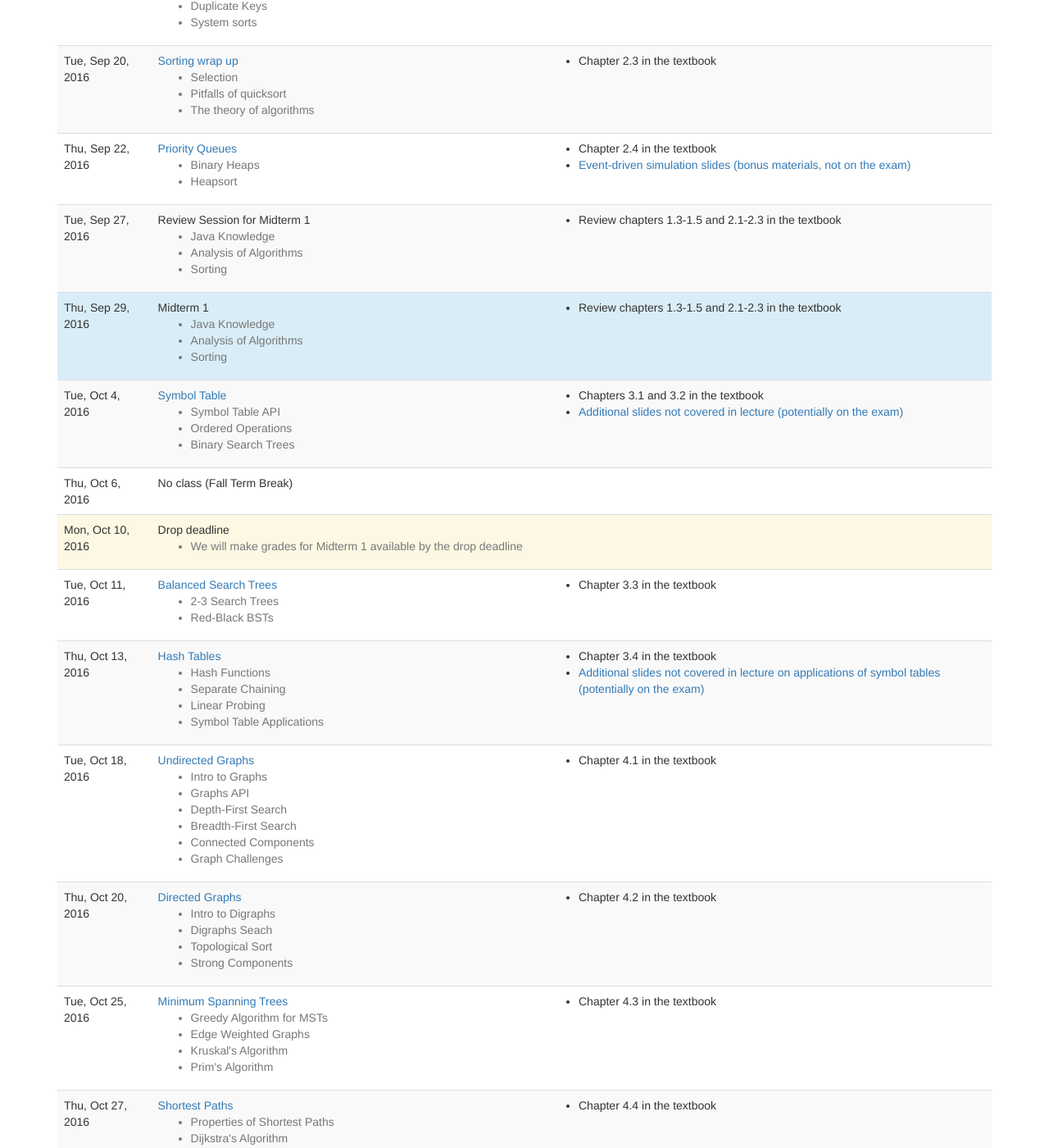
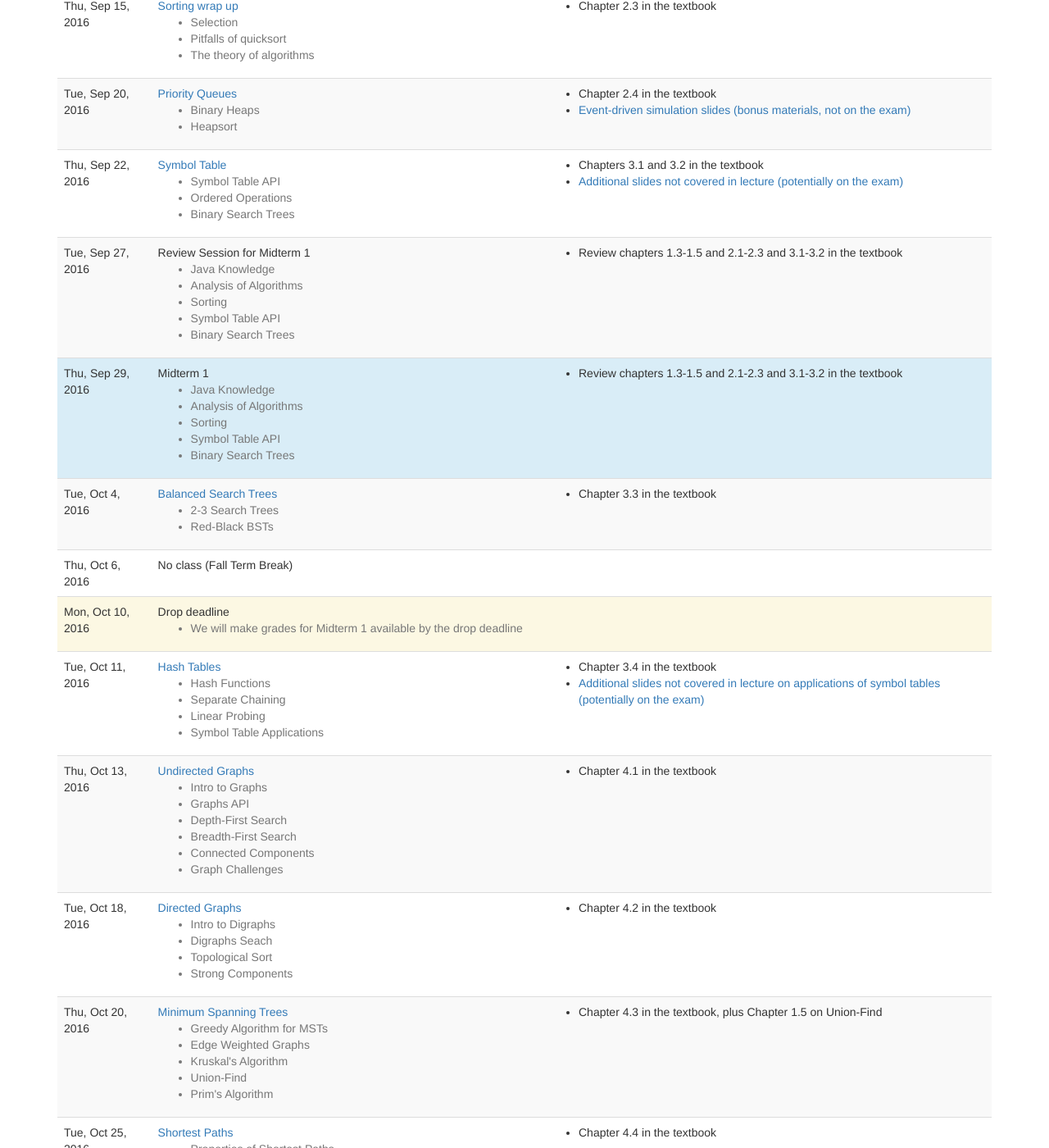
Before and after one commit to vikramkh/course-website-16fa, a Jekyll site: the page built from lectures.md, in a window 1280 px wide and 1400 px high, scrolled down 745 px. Shown: the whole window at 82% size. Built offline with Jekyll 4.4.1, drawn with Linux system fonts in a browser that asks for light colours; nearby versions of some CDN libraries; part of the change alters nothing that is shown; some of the changed text lies outside the part shown.

Commit message:
Updated lecture schedule
Moved Union-Find to same lecture as Kruskal's Algorithm

```diff
--- a/_data/lectures.yaml
+++ b/_data/lectures.yaml
@@ -23,15 +23,6 @@
       title: Chapter 1.4 in the textbook
 -
   date: 2016-09-06
-  slides: lectures/01-intro-and-union-find.pdf
-  title: Union-Find
-  highlights:
-    - Union-Find
-  reading:
-    -
-      title: Chapter 1.5 in the textbook
--
-  date: 2016-09-08
   slides: lectures/04-intro-to-sorting-and-comparators.pdf
   title: Elementary Sorts
   highlights:
@@ -42,7 +33,7 @@
     -
       title: Chapter 2.1 in the textbook
 -
-  date: 2016-09-13
+  date: 2016-09-08
   slides: lectures/05-mergesort.pdf
   title: Mergesort
   highlights:
@@ -54,7 +45,7 @@
     -
       title: Chapter 2.2 in the textbook
 -
-  date: 2016-09-15
+  date: 2016-09-13
   slides: lectures/06-quicksort.pdf
   title: Quicksort
   highlights:
@@ -66,7 +57,7 @@
     -
       title: Chapter 2.3 in the textbook
 -
-  date: 2016-09-20
+  date: 2016-09-15
   slides: lectures/07-sorting-wrapup.pdf
   title: Sorting wrap up
   highlights:
@@ -77,7 +68,7 @@
     -
       title: Chapter 2.3 in the textbook
 -
-  date: 2016-09-22
+  date: 2016-09-20
   slides: lectures/08-priority-queues.pdf
   title: Priority Queues
   highlights:
@@ -90,28 +81,7 @@
       title: Event-driven simulation slides (bonus materials, not on the exam)
       url: lectures/08-priority-queues-supplemental.pdf
 -
-  date: 2016-09-27
-  title: Review Session for Midterm 1
-  highlights:
-    - Java Knowledge
-    - Analysis of Algorithms
-    - Sorting
-  reading:
-    -
-      title: Review chapters 1.3-1.5 and 2.1-2.3 in the textbook
--
-  date: 2016-09-29
-  title: Midterm 1
-  type: exam
-  highlights:
-    - Java Knowledge
-    - Analysis of Algorithms
-    - Sorting
-  reading:
-    -
-      title: Review chapters 1.3-1.5 and 2.1-2.3 in the textbook
--
-  date: 2016-10-04
+  date: 2016-09-22
   slides: lectures/09-symbol-tables-and-binary-trees.pdf
   title: Symbol Table
   highlights:
@@ -125,6 +95,41 @@
       title: Additional slides not covered in lecture (potentially on the exam)
       url: lectures/09-symbol-tables-and-binary-trees-supplemental.pdf
 -
+  date: 2016-09-27
+  title: Review Session for Midterm 1
+  highlights:
+    - Java Knowledge
+    - Analysis of Algorithms
+    - Sorting
+    - Symbol Table API
+    - Binary Search Trees
+  reading:
+    -
+      title: Review chapters 1.3-1.5 and 2.1-2.3 and 3.1-3.2 in the textbook
+-
+  date: 2016-09-29
+  title: Midterm 1
+  type: exam
+  highlights:
+    - Java Knowledge
+    - Analysis of Algorithms
+    - Sorting
+    - Symbol Table API
+    - Binary Search Trees
+  reading:
+    -
+      title: Review chapters 1.3-1.5 and 2.1-2.3 and 3.1-3.2 in the textbook
+-
+  date: 2016-10-04
+  slides: lectures/10-balanced-search-trees.pdf
+  title: Balanced Search Trees
+  highlights:
+    - 2-3 Search Trees
+    - Red-Black BSTs
+  reading:
+    -
+      title: Chapter 3.3 in the textbook
+-
   date: 2016-10-06
   title: No class (Fall Term Break)
 -
@@ -135,16 +140,6 @@
     - We will make grades for Midterm 1 available by the drop deadline
 -
   date: 2016-10-11
-  slides: lectures/10-balanced-search-trees.pdf
-  title: Balanced Search Trees
-  highlights:
-    - 2-3 Search Trees
-    - Red-Black BSTs
-  reading:
-    -
-      title: Chapter 3.3 in the textbook
--
-  date: 2016-10-13
   slides: lectures/11-hash-tables.pdf
   title: Hash Tables
   highlights:
@@ -159,7 +154,7 @@
       title: Additional slides not covered in lecture on applications of symbol tables (potentially on the exam)
       url: lectures/11-hash-tables-applications.pdf
 -
-  date: 2016-10-18
+  date: 2016-10-13
   slides: lectures/12-undirected-graphs.pdf
   title: Undirected Graphs
   highlights:
@@ -173,7 +168,7 @@
     -
       title: Chapter 4.1 in the textbook
 -
-  date: 2016-10-20
+  date: 2016-10-18
   slides: lectures/13-directed-graphs.pdf
   title: Directed Graphs
   highlights:
@@ -185,19 +180,21 @@
     -
       title: Chapter 4.2 in the textbook
 -
-  date: 2016-10-25
+  date: 2016-10-20
   slides: lectures/14-minimum-spanning-trees.pdf
   title: Minimum Spanning Trees
   highlights:
     - Greedy Algorithm for MSTs
     - Edge Weighted Graphs
     - Kruskal's Algorithm
+    - Union-Find
     - Prim's Algorithm
   reading:
     -
-      title: Chapter 4.3 in the textbook
+      title: Chapter 4.3 in the textbook, plus Chapter 1.5 on Union-Find
+
 -
-  date: 2016-10-27
+  date: 2016-10-25
   slides: lectures/15-shortest-paths.pdf
   title: Shortest Paths
   highlights:
@@ -208,6 +205,10 @@
   reading:
     -
       title: Chapter 4.4 in the textbook
+
+-
+  date: 2016-10-27
+  title: Catch up lecture on graphs and shortest paths
 -
   date: 2016-11-01
   title: Review session for Midterm 2
```
